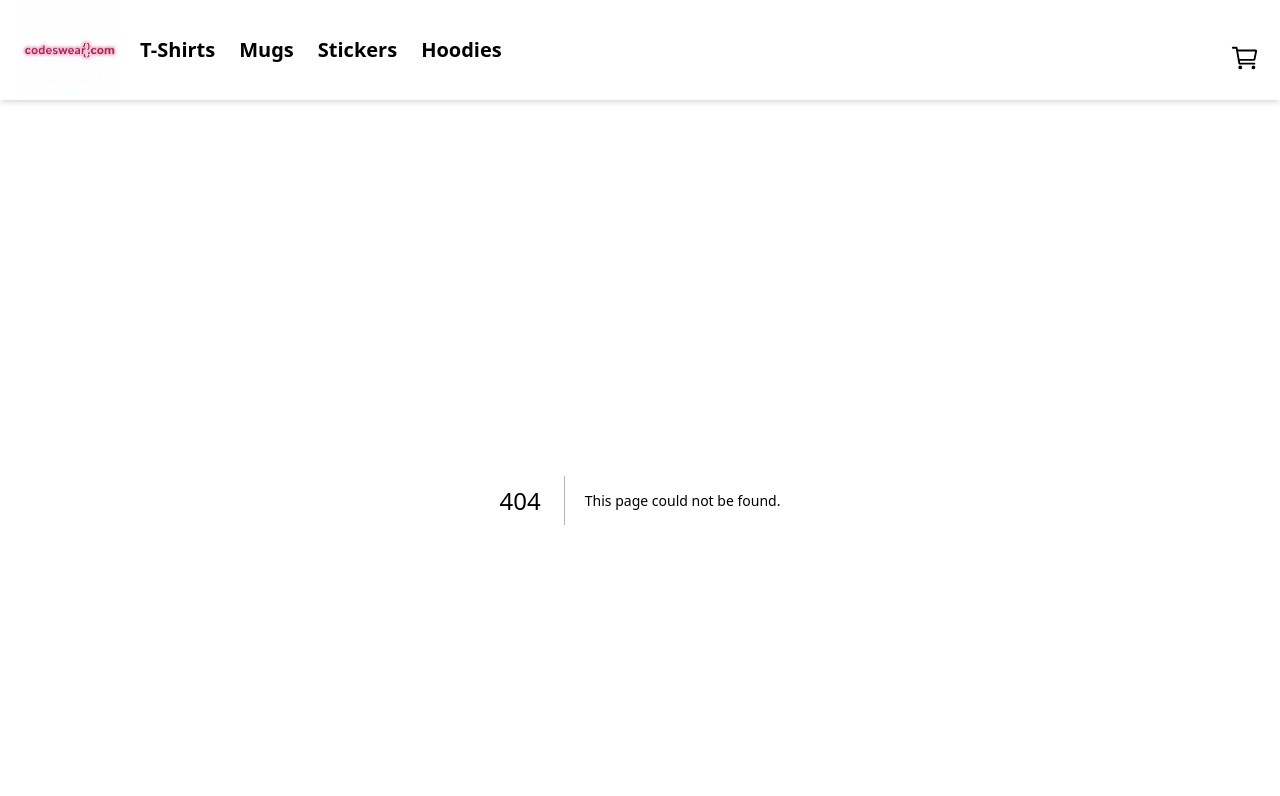
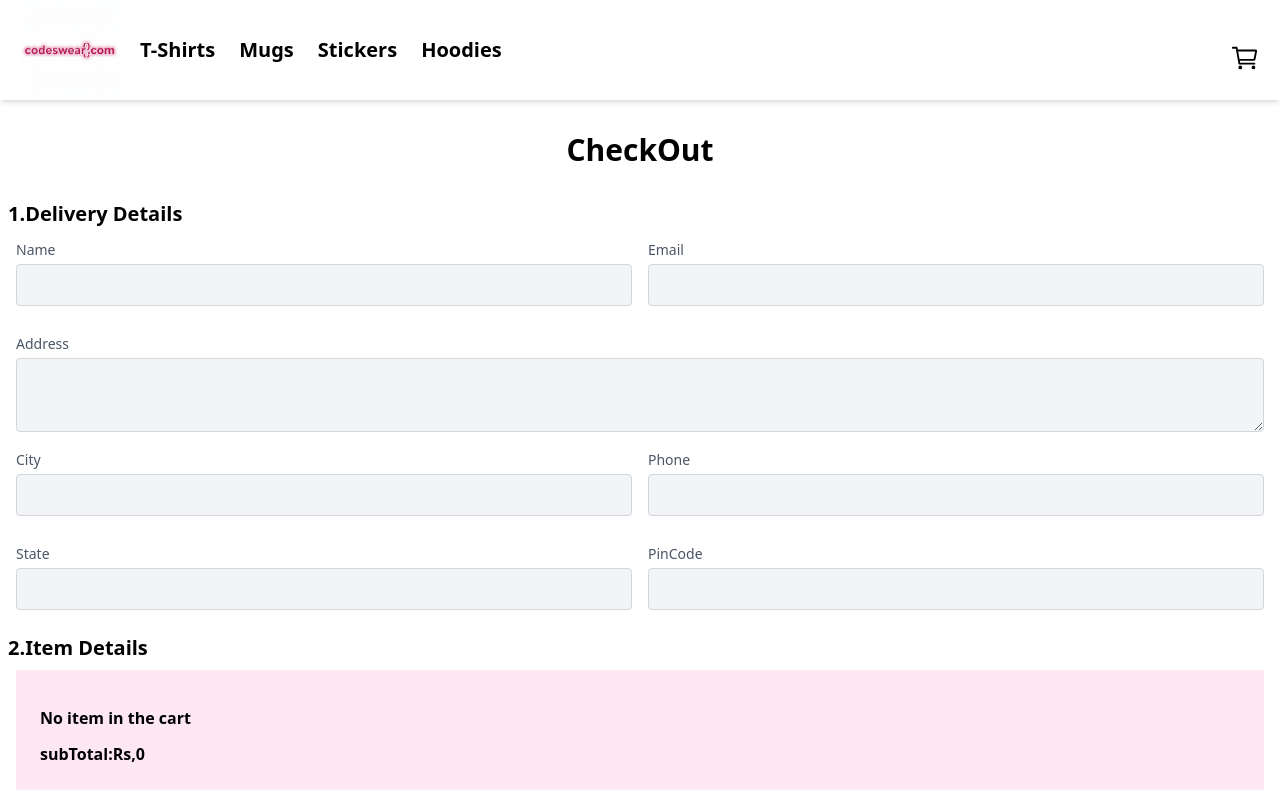
Before and after one commit to NazirHussain1/codeswear, a Next.js app: page /checkout in a window 1280 px wide. Before the commit this address had no page. Shown: the top 796 px of the page. Built offline with nearby package versions, Linux system fonts and the light colour scheme.

Commit message:
Create and handle functionality of checkout

```diff
--- a/src/components/Navbar.js
+++ b/src/components/Navbar.js
@@ -25,7 +25,7 @@ const toggleCart = () => {
 
 
   return (
-    <div className="flex flex-col md:flex-row md:justify-start justify-center items-center shadow-md ">
+    <div className="flex flex-col md:flex-row md:justify-start justify-center items-center shadow-md top-0 bg-white sticky z-10 ">
       <div className="logo mx-5">
         <Link href="/">
           <Image src="/code.png" alt="logo Image" width={100} height={20} />
@@ -55,9 +55,8 @@ const toggleCart = () => {
       </div>
       <div
         ref={ref}
-       className="w-64 h-full sideCart absolute top-0 right-0 bg-pink-100 px-8 py-10 transform transition-transform duration-300 translate-x-full"
-
-      >
+       className={`w-64 h-[100] sideCart absolute top-0 right-0 bg-pink-100
+       px-8 py-10 transform transition-transform duration-300 ${Object.keys(cart).length!==0 ? 'translate-x-0' : 'translate-x-full'}`}>
         <h2 className="font-bold text-xl text-center">Shopping Cart</h2>
 
         <span
@@ -93,10 +92,11 @@ const toggleCart = () => {
 })}
 
         </ol>
+         <div className="font-bold mt-2">SubTotal:Rs.{subTotal}</div>
        <div className="flex">
-         <button className="flex mr-1 mt-1 text-white bg-pink-500 border-0 py-2 px-4 focus:outline-none hover:bg-pink-600 rounded text-lg">
+         <Link href="/checkout"><button className="flex mr-1 mt-1 text-white bg-pink-500 border-0 py-2 px-4 focus:outline-none hover:bg-pink-600 rounded text-lg">
         <IoBagCheckSharp  className="m-1"/>
-        CheckOut</button>
+        CheckOut</button></Link>
          <button className="flex mr-2 mt-1 text-white bg-pink-500 border-0 py-2 px-4 focus:outline-none hover:bg-pink-600 rounded text-lg">
 
         AddtoCart</button>
--- a/src/pages/_app.js
+++ b/src/pages/_app.js
@@ -12,6 +12,8 @@ export default function App({ Component, pageProps }) {
     try {
       if (localStorage.getItem("cart")) {
         setCart(JSON.parse(localStorage.getItem("cart")));
+        saveCart(JSON.parse(localStorage.getItem("cart")));
+
       }
     } catch (error) {
       console.error(error);
@@ -59,7 +61,7 @@ export default function App({ Component, pageProps }) {
 
   return (
     <>
-      <Navbar
+      <Navbar key={subTotal}
         cart={cart}
         addToCart={addToCart}
         removeFromCart={removeFromCart}
--- /dev/null
+++ b/src/pages/checkout.js
@@ -0,0 +1,166 @@
+import React from "react";
+import Link from "next/link";
+
+import { AiFillPlusCircle, AiFillMinusCircle } from "react-icons/ai";
+const checkout = ({cart, addToCart, removeFromCart, subTotal}) => {
+  return (
+    <div className="container px-2 ms:m-auto">
+      <h1 className="font-bold text-3xl my-8 text-center">CheckOut</h1>
+      <h2 className="font-bold text-xl">1.Delivery Details</h2>
+      <div className="mx-auto flex my-2">
+        <div className="px-2 w-1/2">
+          <div className="mb-4 ">
+            <label htmlFor="full-name" class="leading-7 text-sm text-gray-600">
+              Name
+            </label>
+            <input
+              type="text"
+              id="full-name"
+              name="full-name"
+              class="w-full bg-gray-100 bg-opacity-50 rounded border border-gray-300 focus:border-indigo-500 focus:bg-transparent focus:ring-2 focus:ring-indigo-200 text-base outline-none text-gray-700 py-1 px-3 leading-8 transition-colors duration-200 ease-in-out"
+            />
+          </div>
+        </div>
+        <div className="px-2 w-1/2">
+          <div className="mb-4">
+            <label htmlFor="email" class="leading-7 text-sm text-gray-600">
+              Email
+            </label>
+            <input
+              type="email"
+              id="email"
+              name="email"
+              className="w-full bg-gray-100 bg-opacity-50 rounded border border-gray-300 focus:border-indigo-500 focus:bg-transparent focus:ring-2 focus:ring-indigo-200 text-base outline-none text-gray-700 py-1 px-3 leading-8 transition-colors duration-200 ease-in-out"
+            />
+          </div>
+        </div>
+      </div>
+      <div className="px-2 w-full">
+        <div className="">
+          <label htmlFor="city" class="leading-7 text-sm text-gray-600">
+            Address
+          </label>
+          <textarea
+            id="address"
+            col="30"
+            row="3"
+            className="w-full bg-gray-100 bg-opacity-50 rounded border border-gray-300 focus:border-indigo-500 focus:bg-transparent focus:ring-2 focus:ring-indigo-200 text-base outline-none text-gray-700 py-1 px-3 leading-8 transition-colors duration-200 ease-in-out"
+          ></textarea>
+        </div>
+      </div>
+      <div className="mx-auto flex my-2">
+        <div className="px-2 w-1/2">
+          <div className="mb-4">
+            <label htmlFor="city" class="leading-7 text-sm text-gray-600">
+              City
+            </label>
+            <input
+              type="text"
+              id="city"
+              name="city"
+              className="w-full bg-gray-100 bg-opacity-50 rounded border border-gray-300 focus:border-indigo-500 focus:bg-transparent focus:ring-2 focus:ring-indigo-200 text-base outline-none text-gray-700 py-1 px-3 leading-8 transition-colors duration-200 ease-in-out"
+            />
+          </div>
+        </div>
+        <div className="px-2 w-1/2">
+          <div className="mb-4">
+            <label htmlFor="phone" class="leading-7 text-sm text-gray-600">
+              Phone
+            </label>
+            <input
+              type="text"
+              id="phone"
+              name="phone"
+              className="w-full bg-gray-100 bg-opacity-50 rounded border border-gray-300 focus:border-indigo-500 focus:bg-transparent focus:ring-2 focus:ring-indigo-200 text-base outline-none text-gray-700 py-1 px-3 leading-8 transition-colors duration-200 ease-in-out"
+            />
+          </div>
+        </div>
+      </div>
+      <div className="mx-auto flex my-2">
+        <div className="px-2 w-1/2">
+          <div className="mb-4">
+            <label htmlFor="state" class="leading-7 text-sm text-gray-600">
+              State
+            </label>
+            <input
+              type="text"
+              id="state"
+              name="state"
+              class="w-full bg-gray-100 bg-opacity-50 rounded border border-gray-300 focus:border-indigo-500 focus:bg-transparent focus:ring-2 focus:ring-indigo-200 text-base outline-none text-gray-700 py-1 px-3 leading-8 transition-colors duration-200 ease-in-out"
+            />
+          </div>
+        </div>
+        <div className="px-2 w-1/2">
+          <div className="mb-4">
+            <label htmlFor="pinCode" class="leading-7 text-sm text-gray-600">
+              PinCode
+            </label>
+            <input
+              type="text"
+              id="pinCode"
+              name="pinCode"
+              className="w-full bg-gray-100 bg-opacity-50 rounded border border-gray-300 focus:border-indigo-500 focus:bg-transparent focus:ring-2 focus:ring-indigo-200 text-base outline-none text-gray-700 py-1 px-3 leading-8 transition-colors duration-200 ease-in-out"
+            />
+          </div>
+        </div>
+      </div>
+      <h2 className="font-bold text-xl">2.Item Details</h2>
+
+      <div className=" sideCart  bg-pink-100 p-6 m-2 ">
+        <ol className="list-decimal font-semibold">
+          {Object.keys(cart).length === 0 && (
+            <div className="my-3 font-bold">No item in the cart</div>
+          )}
+          {Object.keys(cart).map((k) => {
+            return (
+              <li key={k}>
+                <div className="item flex my-5">
+                  <div className="font-semibold">{cart[k].name}</div>
+                  <div className="flex font-semibold items-center justify-center w-1/3 text-lg">
+                    <AiFillMinusCircle
+                      onClick={() =>
+                        removeFromCart(
+                          k,
+                          1,
+                          cart[k].price,
+                          cart[k].name,
+                          cart[k].size,
+                          cart[k].variant
+                        )
+                      }
+                      className="cursor-pointer text-pink-500"
+                    />
+                    <span className="mx-2 text-sm">{cart[k].qty}</span>
+                    <AiFillPlusCircle
+                      onClick={() =>
+                        addToCart(
+                          k,
+                          1,
+                          cart[k].price,
+                          cart[k].name,
+                          cart[k].size,
+                          cart[k].variant
+                        )
+                      }
+                      className="cursor-pointer text-pink-500"
+                    />
+                  </div>
+                </div>
+              </li>
+            );
+          })}
+        </ol>
+        <span className="font-bold">subTotal:Rs,{subTotal}</span>
+
+      </div>
+      <div className="mx-4">
+             <Link href="/checkout"><button className="flex mr-1 mt-1 text-white bg-pink-500 border-0 py-2 px-4 focus:outline-none hover:bg-pink-600 rounded text-lg">
+        {/* <IoBagCheckSharp  className="m-1"/>                    */}
+        Pay Rs{subTotal}</button></Link>
+
+        </div>
+    </div>
+  );
+};
+
+export default checkout;
--- a/src/pages/tshirt.js
+++ b/src/pages/tshirt.js
@@ -5,7 +5,7 @@ const tshirt = () => {
     <div>
       <section className="text-gray-600 body-font">
         <div className="container px-5 py-24 mx-auto">
-          <div className="flex flex-wrap -m-4">
+          <div className="flex flex-wrap -m-4 justify-center">
 
             <div className="lg:w-1/5 md:w-1/2 p-4 w-full cursor-pointer shadow-lg m-4">
               <a className="block relative rounded overflow-hidden">
```
